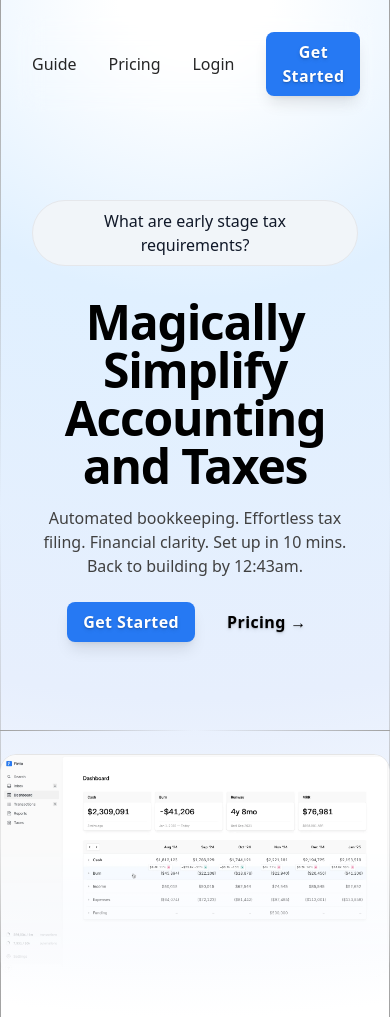
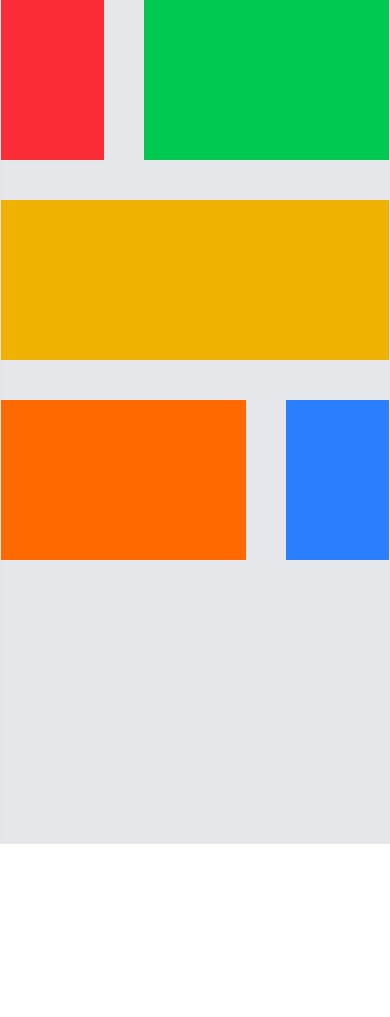
Before and after one commit to jimit8929/RTK_Tailwindcss, a Next.js app in the folder tailwindcss/: page / in a window 390 px wide. After the commit the page ends 844 px from the top, so only its background shows below. Built offline with nearby package versions, Linux system fonts and the light colour scheme.

Commit message:
feat: Implement a new responsive grid component with Tailwind CSS and global styling.

```diff
--- a/tailwindcss/app/globals.css
+++ b/tailwindcss/app/globals.css
@@ -12,3 +12,15 @@
     0px 1px 0px 0px rgba(25, 28, 33, 0.02),
     0px 0px 0px 1px rgba(25, 28, 33, 0.08);
 }
+
+:root {
+  --background: #ffffff;
+  --foreground: #171717;
+}
+
+@theme inline {
+  --color-background: var(--background);
+  --color-foreground: var(--foreground);
+  --font-sans: "Inter", sans-serif;
+  --font-mono: "Inter", monospace;
+}
--- a/tailwindcss/app/page.tsx
+++ b/tailwindcss/app/page.tsx
@@ -1,36 +1,41 @@
-import { Container } from "@/components/Container";
-import Hero from "@/components/hero";
-import { Navbar } from "@/components/navbar";
-import Image from "next/image";
+// import { Container } from "@/components/Container";
+// import Hero from "@/components/hero";
+// import { Navbar } from "@/components/navbar";
+// import Image from "next/image";
+import Grid from "../components/Grid";
 
 export default function Home() {
   return (
-    <div className="flex flex-col items-center relative min-h-screen pt-4 pb-10 lg:pt-4 lg:pb-10 [--background-width:308.4%] lg:[--background-width:198.96%] [background:radial-gradient(var(--background-width)_100%_at_50%_0%,#FFF_6.32%,#E0F0FF_29.28%,#E7EFFD_68.68%,#FFF_100%)]">
-      <div className="max-w-7xl mx-auto absolute inset-0 min-h-screen w-full">
-        <div className="absolute inset-y-0 left-0 h-full w-px bg-linear-to-b from-neutral-400 via-transparent to-neutral-400 pointer-events-none z-0" />
-        <div className="absolute inset-y-0 right-0 h-full w-px bg-linear-to-b from-neutral-400 via-transparent to-neutral-400 pointer-events-none z-0" />
-      </div>
-      <Container>
-        <Navbar />
-        <Hero />
-      </Container>
+    // <div className="flex flex-col items-center relative min-h-screen pt-4 pb-10 lg:pt-4 lg:pb-10 [--background-width:308.4%] lg:[--background-width:198.96%] [background:radial-gradient(var(--background-width)_100%_at_50%_0%,#FFF_6.32%,#E0F0FF_29.28%,#E7EFFD_68.68%,#FFF_100%)]">
+    //   <div className="max-w-7xl mx-auto absolute inset-0 min-h-screen w-full">
+    //     <div className="absolute inset-y-0 left-0 h-full w-px bg-linear-to-b from-neutral-400 via-transparent to-neutral-400 pointer-events-none z-0" />
+    //     <div className="absolute inset-y-0 right-0 h-full w-px bg-linear-to-b from-neutral-400 via-transparent to-neutral-400 pointer-events-none z-0" />
+    //   </div>
+    //   <Container>
+    //     <Navbar />
+    //     <Hero />
+    //   </Container>
 
-      <div className="relative w-full ">
-        <div className="absolute inset-x-0 h-px w-full bg-linear-to-r from-neutral-400 via-transparent to-neutral-400 pointer-events-none z-0" />
-        <div className="max-w-5xl mx-auto mt-6">
-          <Image
-            src="/hero-ui-v6.webp"
-            height={1000}
-            width={1000}
-            alt="hero_img"
-            draggable={false}
-            loading="lazy"
-            className="rounded-2xl w-full object-cover object-left
-            border border-neutral-200 shadow-2xl mask-[linear-gradient(to_bottom,black_40%,transparent_100%)]
-            "
-          />
-        </div>
-      </div>
-    </div>
+    //   <div className="relative w-full ">
+    //     <div className="absolute inset-x-0 h-px w-full bg-linear-to-r from-neutral-400 via-transparent to-neutral-400 pointer-events-none z-0" />
+    //     <div className="max-w-5xl mx-auto mt-6">
+    //       <Image
+    //         src="/hero-ui-v6.webp"
+    //         height={1000}
+    //         width={1000}
+    //         alt="hero_img"
+    //         draggable={false}
+    //         loading="lazy"
+    //         className="rounded-2xl w-full object-cover object-left
+    //         border border-neutral-200 shadow-2xl mask-[linear-gradient(to_bottom,black_40%,transparent_100%)]
+    //         "
+    //       />
+    //     </div>
+    //   </div>
+    // </div>
+
+    <section>
+      <Grid />
+    </section>
   );
 }
--- /dev/null
+++ b/tailwindcss/components/Grid.tsx
@@ -0,0 +1,18 @@
+import React from "react";
+
+const Grid = () => {
+  return (
+    <div className="mx-auto min-h-screen max-w-5xl border-x border-neutral-200 bg-gray-200">
+      <div className="grid grid-cols-3 gap-10">
+        <div className="h-40 w-full bg-red-500 shrink-0 col-span-1" />
+        <div className="h-40 w-full bg-green-500 shrink-0 col-span-2" />
+        <div className="h-40 w-full bg-yellow-500 shrink-0 col-span-3" />
+        <div className="h-40 w-full bg-orange-500 shrink-0 col-span-2" />
+        <div className="h-40 w-full bg-blue-500 shrink-0 col-span-1" />
+
+      </div>
+    </div>
+  );
+};
+
+export default Grid;
```
